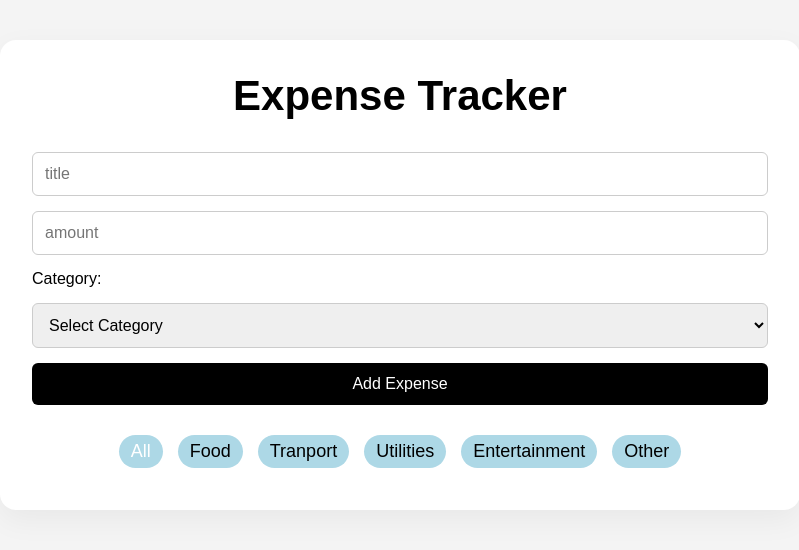
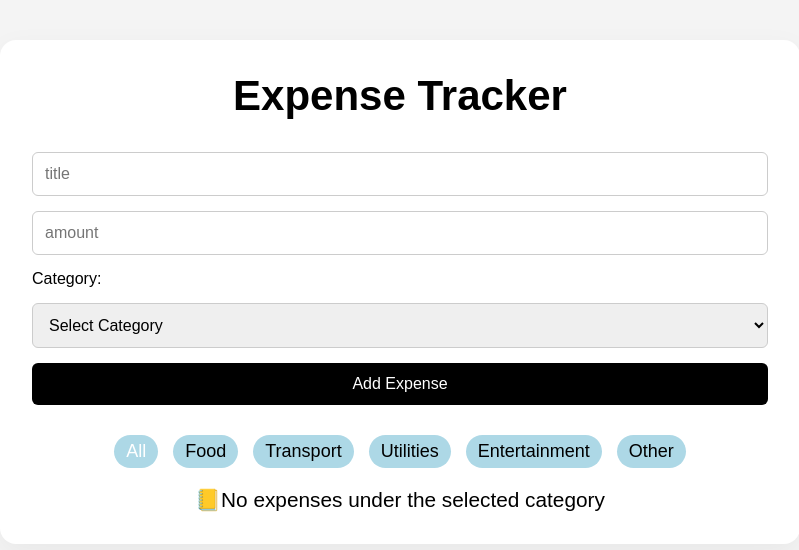
Before and after one commit to den766/react-expensetracker-app, a React (Vite) app: page / in a window 1280 px wide. Shown: the top 550 px of the page, without its empty margins (240-1039 px from the left). Built offline with nearby package versions, Linux system fonts and the light colour scheme.

Commit message:
feat: add empty state for filtered expense results

```diff
--- a/src/App.jsx
+++ b/src/App.jsx
@@ -99,6 +99,8 @@ function App() {
             expense.category.toLowerCase() === selectedCategory.toLowerCase(),
         );
 
+
+
   return (
     <div className="container">
       <Header />
--- a/src/expenselist.jsx
+++ b/src/expenselist.jsx
@@ -14,11 +14,12 @@ function ExpenseList({
   const categories = [
     "All",
     "Food",
-    "Tranport",
+    "Transport",
     "Utilities",
     "Entertainment",
     "Other",
   ];
+
   return (
     <div>
       <div className="filter_expenses">
@@ -34,6 +35,11 @@ function ExpenseList({
           </button>
         ))}
       </div>
+      {expenses.length === 0 ? (
+        <p className="empty_expense">📒No expenses under the selected category</p>
+      ) : (
+        ""
+      )}
       <ul>
         {expenses.map((expense) => {
           return (
--- a/src/index.css
+++ b/src/index.css
@@ -238,3 +238,10 @@ li p {
   background-color: black;
   color: white;
 }
+
+.empty_expense{
+
+   text-align: center;
+   margin-top: 10px;
+   font-size: 1.3rem;
+}
```
Also changed, not shown: src/expensecard.jsx (+10 -10 lines).
